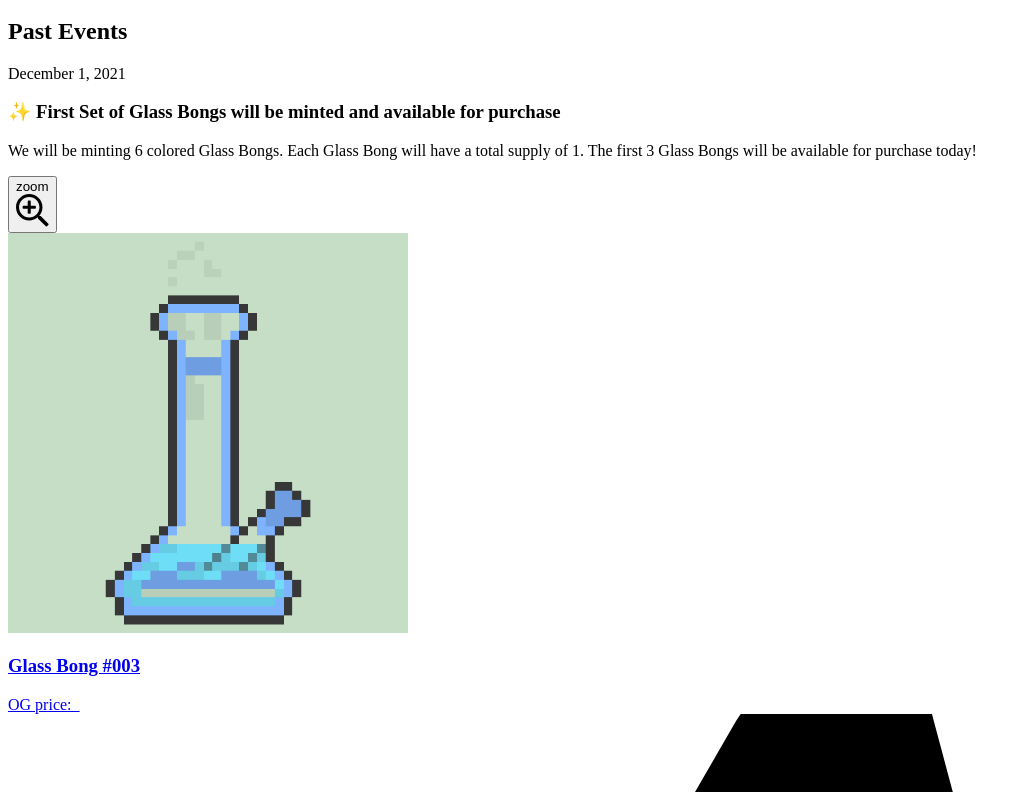
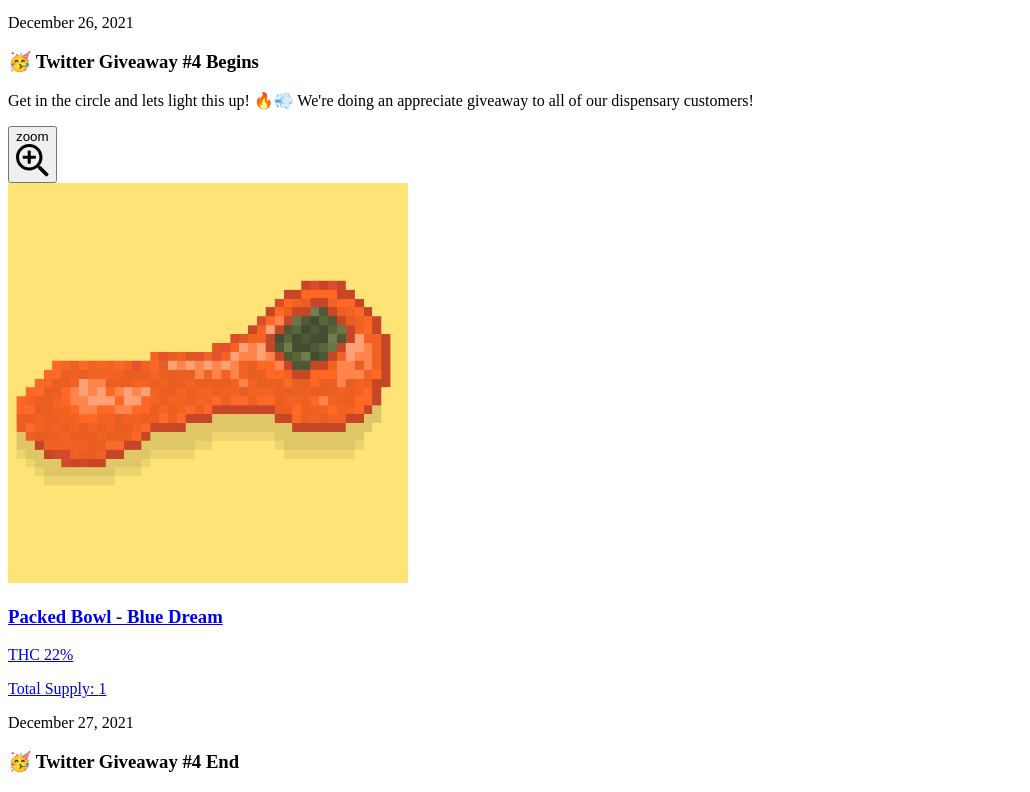
Before and after one commit to 1forh/algonugz.com, a Next.js app: page /events in a window 1280 px wide. Shown: the part 9928-10720 px from the top of the page, without its empty margins (0-1030 px from the left). Built offline with nearby package versions, Linux system fonts and the light colour scheme.

Commit message:
🍱 updates assets

```diff
--- a/data/index.js
+++ b/data/index.js
@@ -289,10 +289,10 @@ export const lighters = [
 
 export const packed = [
   {
-    url: '',
-    image: '/packed/PACKED_001.png',
-    id: 'PACKED001',
-    name: 'Packed Bowl #001 - Blue Dream',
+    url: 'https://ab2.gallery/asset/501236123',
+    image: '/packed/PACKED_01.png',
+    id: 'PACKED01',
+    name: 'Packed Bowl - Blue Dream',
     total: 1,
     thc: '22%',
   },
@@ -400,4 +400,20 @@ export const events = [
     date: '12/26/2021',
     nft: prerolls[0], // Sour Diesel
   },
+  {
+    id: uuidv4(),
+    title: '🥳 Twitter Giveaway #4 Begins',
+    description:
+      "Get in the circle and lets light this up! 🔥💨 We're doing an appreciate giveaway to all of our dispensary customers!",
+    date: '12/26/2021',
+    nft: packed[0],
+  },
+  {
+    id: uuidv4(),
+    title: '🥳 Twitter Giveaway #4 End',
+    description:
+      "Get in the circle and lets light this up! 🔥💨 We're doing an appreciate giveaway to all of our dispensary customers!",
+    date: '12/27/2021',
+    nft: packed[0],
+  },
 ];
```
Also changed, not shown: public/packed/PACKED_01.png (renamed from public/packed/PACKED_001.png).
